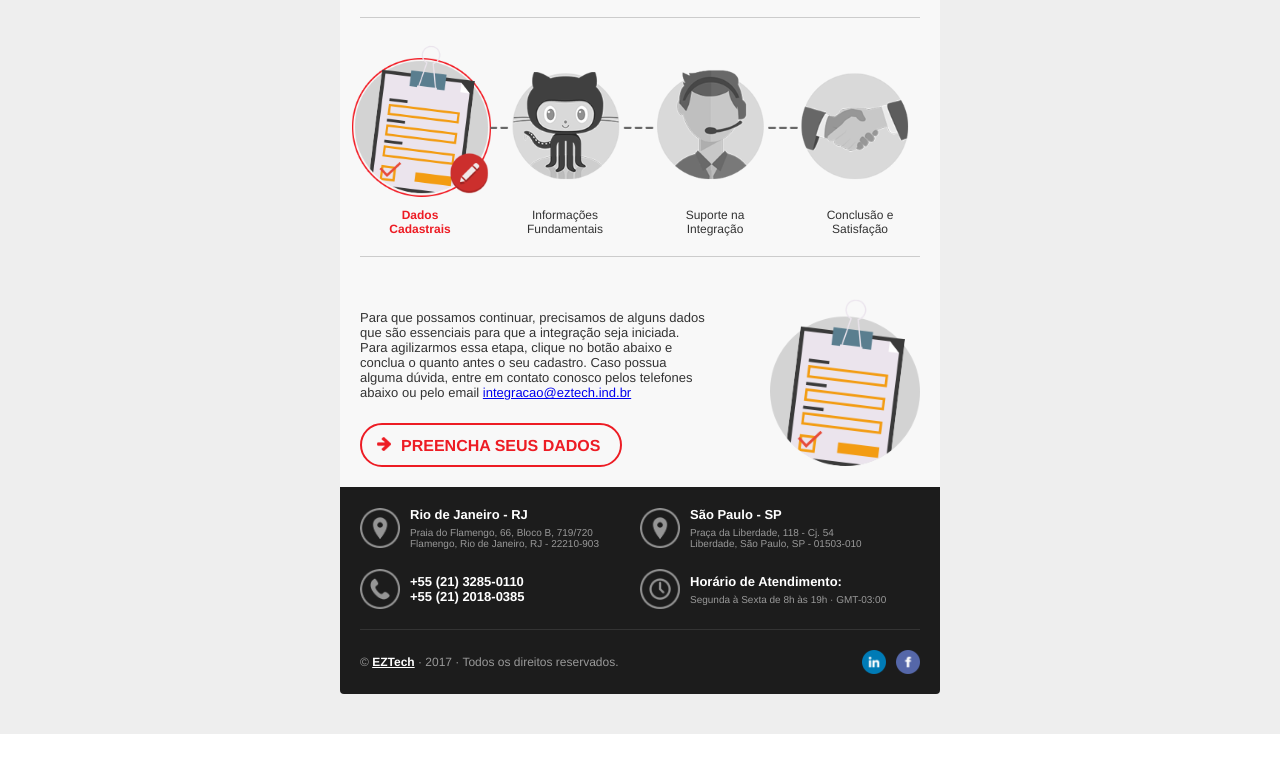
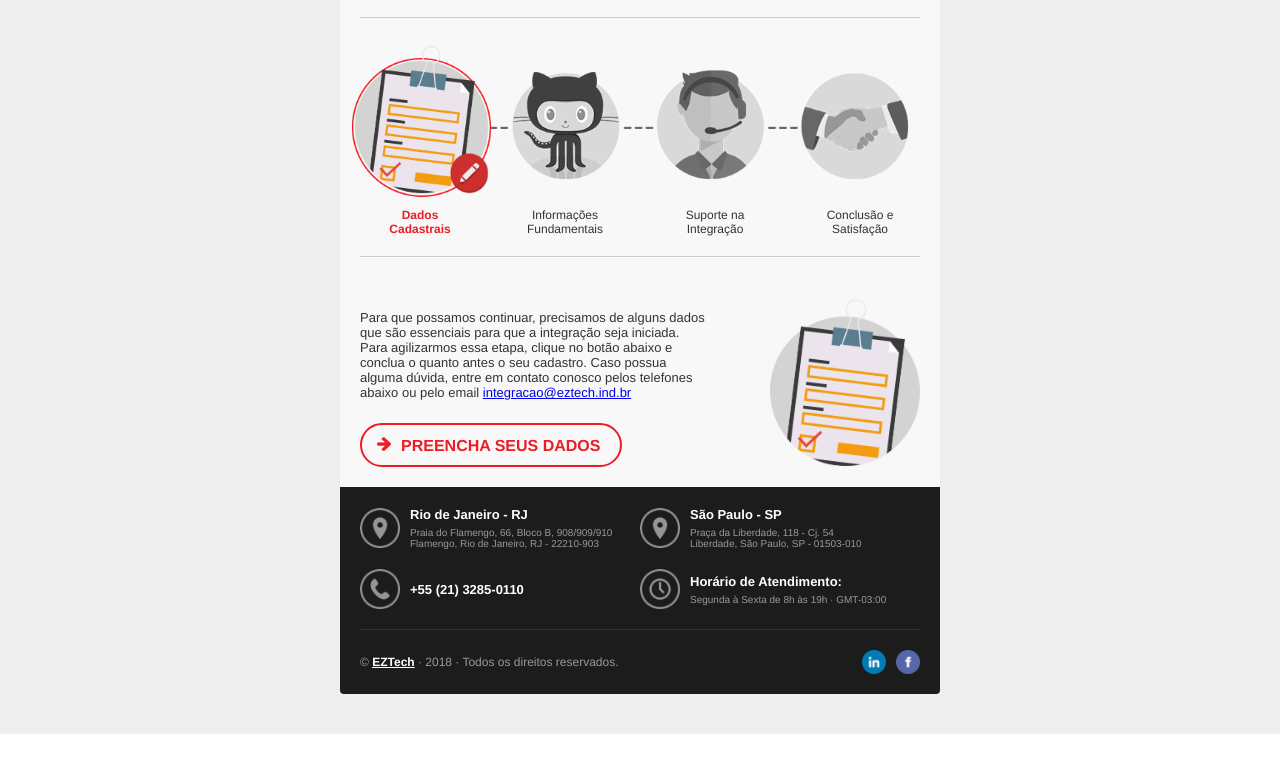
Before and after one commit to EZTechBrasil/Integracao, a plain HTML site: page seja-bem-vindo/index.html in a window 1280 px wide. Shown: the part 412-1182 px from the top of the page. Drawn offline with Linux system fonts and the light colour scheme.

Commit message:
* Correções: Data, telefone, endereço.

```diff
--- a/seja-bem-vindo/index.html
+++ b/seja-bem-vindo/index.html
@@ -96,7 +96,7 @@
                             </td>
                             <td width="230" style="font-size:10px; color:#999; ">
                                 <p style="margin:0px 0px 5px;"><strong style="color:#FFF; font-size: 13px;">Rio de Janeiro - RJ</strong></p>
-                                <p style="margin:0px">Praia do Flamengo, 66, Bloco B, 719/720<br>Flamengo, Rio de Janeiro, RJ - 22210-903</p>
+                                <p style="margin:0px">Praia do Flamengo, 66, Bloco B, 908/909/910<br>Flamengo, Rio de Janeiro, RJ - 22210-903</p>
                             </td>
                             <td width="50">
                                 <img src="https://github.com/EZTechBrasil/Integracao/raw/master/assets/img/footer-img-address.png" style="display:block;text-align: right;" width="40" height="40">
@@ -115,7 +115,6 @@
                             </td>
                             <td width="230" style="font-size:10px; color:#999; ">
                                 <p style="margin:0px;"><strong style="color:#FFF !important; font-size: 13px;">+55 (21) 3285-0110</strong></p>
-                                <p style="margin:0px;"><strong style="color:#FFF !important; font-size: 13px;">+55 (21) 2018-0385</strong></p>
                             </td>
                             <td width="50">
                                 <img src="https://github.com/EZTechBrasil/Integracao/raw/master/assets/img/footer-img-hour.png" style="display:block;text-align: right;" width="40" height="40">
@@ -133,7 +132,7 @@
                     <table cellspacing="0" cellpadding="0" border="0" width="560" style="max-width:560px!important; min-width:560px!important;">
                          <tr>
                             <td style="font-size:12px; color:#999;">
-                                <p style="margin:0px;">© <a style="color:#FFF" href="http://eztech.ind.br" target="_blank"><b>EZTech</b></a> · 2017 · Todos os direitos reservados.</p>
+                                <p style="margin:0px;">© <a style="color:#FFF" href="http://eztech.ind.br" target="_blank"><b>EZTech</b></a> · 2018 · Todos os direitos reservados.</p>
                             </td>
 
 
```
